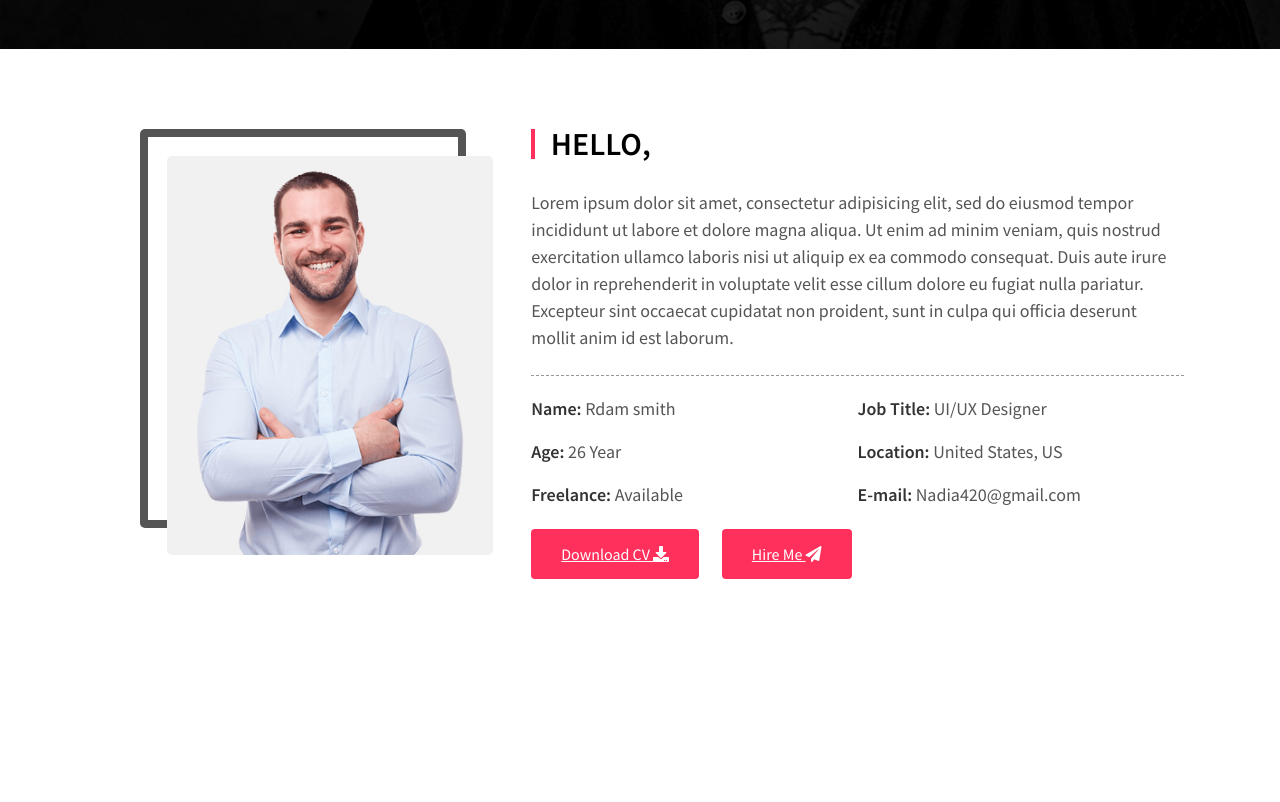
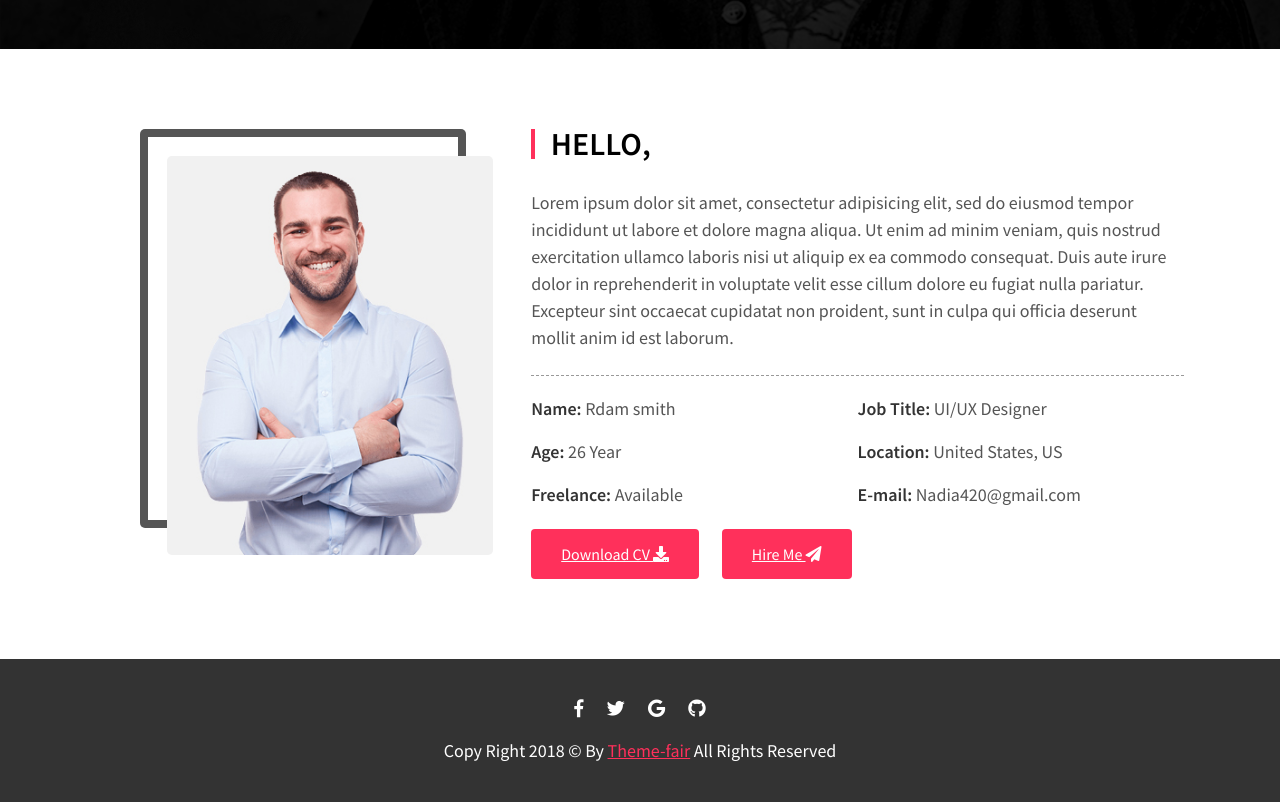
Before and after one commit to ika104/Designs-application, a plain HTML site: page Assignment 4/index.html in a window 1280 px wide. Shown: the part 751-1553 px from the top of the page. Before the commit the page ends 1410 px from the top, so only its background shows below. Drawn offline with Linux system fonts and the light colour scheme.

Commit message:
Marwa Editing

```diff
--- a/Assignment 4/css/index_style.css
+++ b/Assignment 4/css/index_style.css
@@ -527,3 +527,65 @@ p {
 
 
 /* =========================================*/
+
+
+
+
+
+
+
+
+
+
+
+
+
+
+
+
+
+
+
+
+
+
+
+
+
+
+
+/* ======================================= */
+/* Footer */
+
+.footer {
+    padding: 40px 0;
+    background-color: #333;
+    text-align: center;
+}
+.footer .soical-icons {
+    margin-bottom: 20px
+}
+.footer .soical-icons li {
+    display: inline-block;
+}
+.footer .soical-icons li a {
+    color: #FFF;
+    display: block;
+    padding: 0 10px;
+    font-size: 18px;
+    line-height: 40px;
+    -webkit-transition: color .3s ease-in-out;
+    transition: color .3s ease-in-out;
+}
+.footer .soical-icons li a:hover {
+    color: #ff305b;
+}
+
+.footer p {
+    color: #fff;
+    font-size: 18px
+}
+
+.footer p a {
+    color: #ff305b;
+}
--- a/Assignment 4/index.html
+++ b/Assignment 4/index.html
@@ -121,6 +121,50 @@
 <!-- =================================================== -->
 
 
+
+
+
+
+
+
+<!--        Start Footer    -->
+
+     <div class="footer">
+         <div class="container">
+             <div class="soical-icons">
+                 <ul>
+                     <li>
+                         <a href="#">
+                             <i class="fab fa-facebook-f"></i>
+                          </a>
+                     </li>
+
+                     <li>
+                          <a href="#" class="twitter">
+                            <i class="fab fa-twitter"></i>
+                         </a>
+                   </li>
+
+                   <li>
+                      <a href="#" class="google">
+                        <i class="fab fa-google"></i>
+                     </a>
+                   </li>
+
+                   <li>
+                      <a href="#" class="google">
+                        <i class="fab fa-github"></i>
+                     </a>
+                   </li>
+
+                 </ul>
+             </div>
+
+             <p>Copy Right 2018 © By <a href="#">Theme-fair</a> All Rights Reserved</p>
+         </div>
+     </div>
+ <!--        End Footer    -->
+
 </body>
 
 </html>
```
